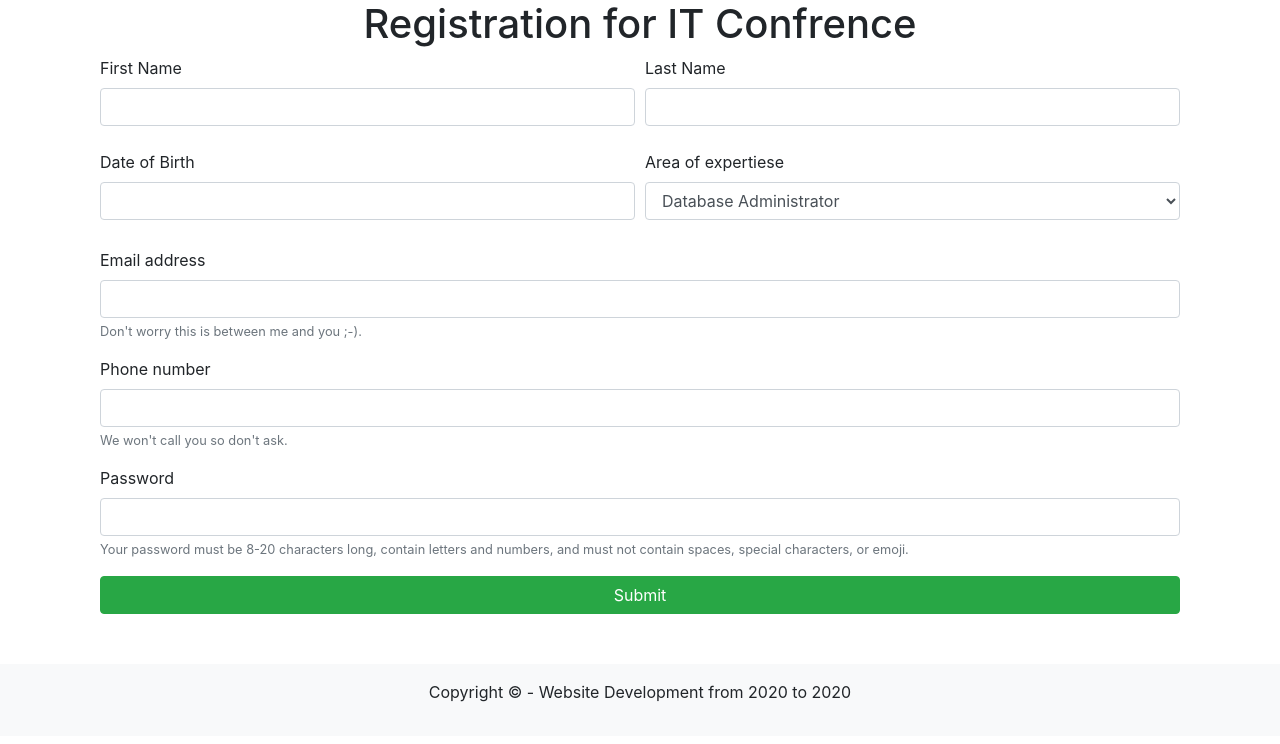
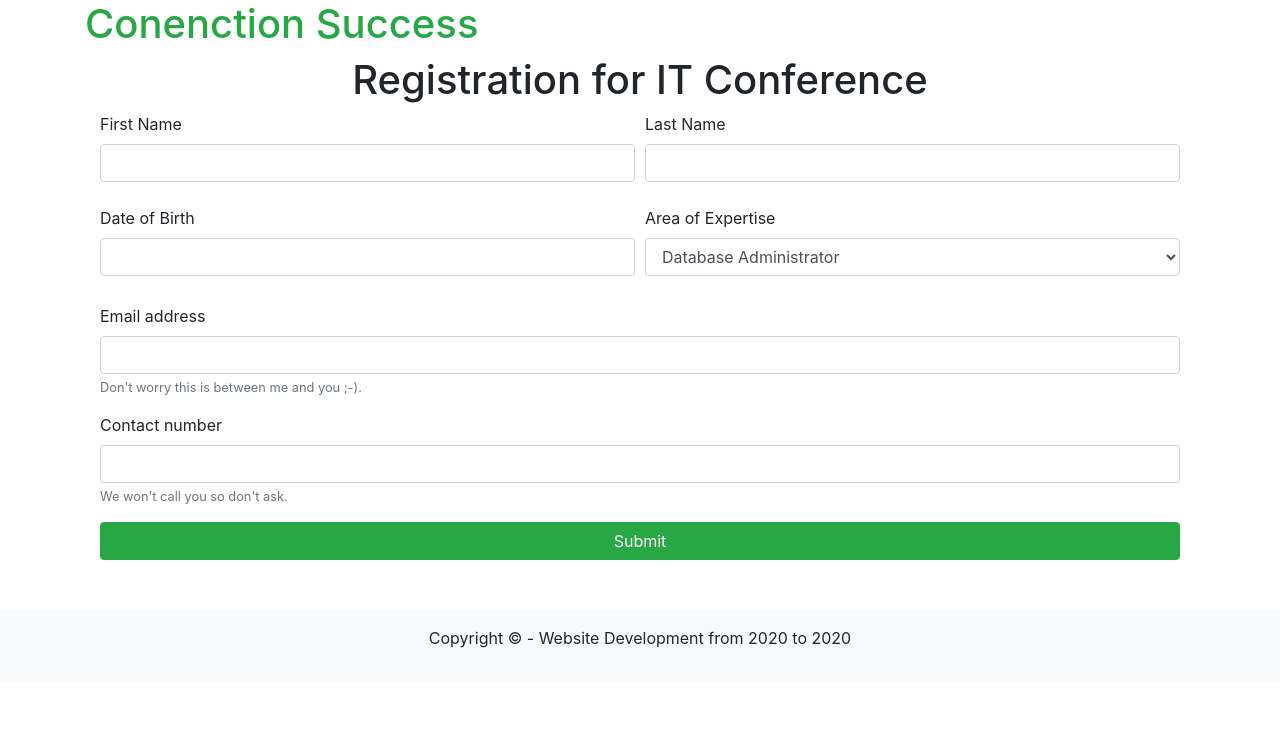
Before and after one commit to Nichham1/Project2, a PHP site: page / in a window 1280 px wide. Shown: the part 56-800 px from the top of the page. Run offline with PHP 8.4, Linux system fonts and the light colour scheme; some libraries are stand-ins or nearby versions.

Commit message:
Added data base connection added new information collection detials through post.

```diff
--- /dev/null
+++ b/db/conn.php
@@ -0,0 +1,27 @@
+<?php
+    $host = '127.0.0.1';
+    $db = 'attendance_db';
+    $user = 'root';
+    $pass = '';
+    $charset = 'utf8mb4';
+
+    $dsn = "mysql:host=$host;dbname=$db;charset=$charset";
+
+    try{
+
+        $pdo = new PDO($dsn,$user,$pass);
+        $pdo -> setAttribute(PDO::ATTR_ERRMODE, PDO::ERRMODE_EXCEPTION);
+
+        echo "<h1 id='dbsuccessnmessage' class='text-success'> Conenction Success</h1>";
+
+    }catch(PDOException $e){
+
+        echo "<h1 id='dbfaliurenmessage' class='text-danger'> Conenction to database failed and no information will be saved </h1>";
+
+        throw new PDOException($e->getMessage());
+    }
+
+    require_once 'crud.php';
+    $crud = new crud($pdo);
+
+?>
--- /dev/null
+++ b/db/crud.php
@@ -0,0 +1,47 @@
+<?php
+    class crud {
+
+        //private database oject
+        private $db;
+
+        // constructor to initialize private vaiable to the database connection
+
+        function __construct($conn){
+            $this->db= $conn;
+        }
+            // function to incert a new record into the attendee database
+
+       public  function insert($fname, $lname,$dob, $email, $contact, $speciality){
+           try{
+               // define sql statement to be executed
+            $sql = "INSERT INTO attendee VALUES(:fname,:lname,:dob,:email,:contact,:speciality)";
+
+            //prepare the Sql statement for execution
+            $statement = $this->db->prepare($sql);
+
+            //bind all placeholder to the actual values
+
+            $statement->bindparam(':fname',$fname);
+            $statement->bindparam('lname,', $lname);
+            $statement->bindparam(':dob',$dob);
+            $statement->bindparam(':email', $email);
+            $statement->bindparam(':contact', $contact);
+            $statement->bindparam(':speciality', $speciality);
+
+            // esecute statement
+            $statement -> execute();
+
+            return true;
+
+           } catch (PDOException $e){
+
+            echo $e ->getMessage();
+            return false;
+
+           }
+
+        }
+
+    }
+
+?>
--- a/includes/footer.php
+++ b/includes/footer.php
@@ -14,7 +14,13 @@
     <script>
 
     $( function() {
-      $( "#dob" ).datepicker();
+      $( "#dob" ).datepicker({
+      changeMonth: true,
+      changeYear: true,
+      yearRange: "-100:+0",
+
+    });
+
     } );
   </script>
 
--- a/index.php
+++ b/index.php
@@ -1,19 +1,21 @@
 <?php
 $title = 'Registration Form';
 require_once'includes/header.php';
+require_once'db/conn.php';
 ?>
+
 <!------
-first name
-last name
-date of birth (use date picker)
-specialty (data base admin soft developer web admin )
-email address
-contact number
+- first name
+- last name
+- date of birth (use date picker)
+- specialty (data base admin soft developer web admin )
+- email address
+- contact number
 
 ----->
-<h1 class="text-center" >Registration for IT Confrence</h1>
+<h1 class="text-center" >Registration for IT Conference </h1>
 
-<form class="container" method="get" action="success.php">
+<form class="container" method="post" action="success.php">
 
     <div class="form-row">
         <div class="col">
@@ -36,7 +38,7 @@ contact number
         </div>
 
         <div class="col">
-            <label for="selectionex">Area of expertiese</label>
+            <label for="selectionex">Area of Expertise</label>
             <select class="form-control" id="selectionex" name="selectionex">
                 <option> Database Administrator</option>
                 <option>Software Developer </option>
@@ -56,16 +58,18 @@ contact number
     </div>
 
     <div class="form-group">
-        <label for="contactnumber">Phone number</label>
+        <label for="contactnumber">Contact number</label>
         <input type="number" class="form-control" id="contactnumber" aria-describedby="phoneHelp" name="contactnumber">
         <small id="phoneHelp" class="form-text text-muted">We won't call you so don't ask.</small>
     </div>
 
+      <!----
     <div class="form-group">
         <label for="password">Password</label>
         <input type="password" class="form-control" id="password" name="password">
         <small id="passwordHelp" class="form-text text-muted">Your password must be 8-20 characters long, contain letters and numbers, and must not contain spaces, special characters, or emoji.</small>
     </div>
+    ---->
 
     <!----<div class="form-group form-check">
         <input type="checkbox" class="form-check-input" id="exampleCheck1">
```
Also changed, not shown: success.php (+17 -5 lines).
